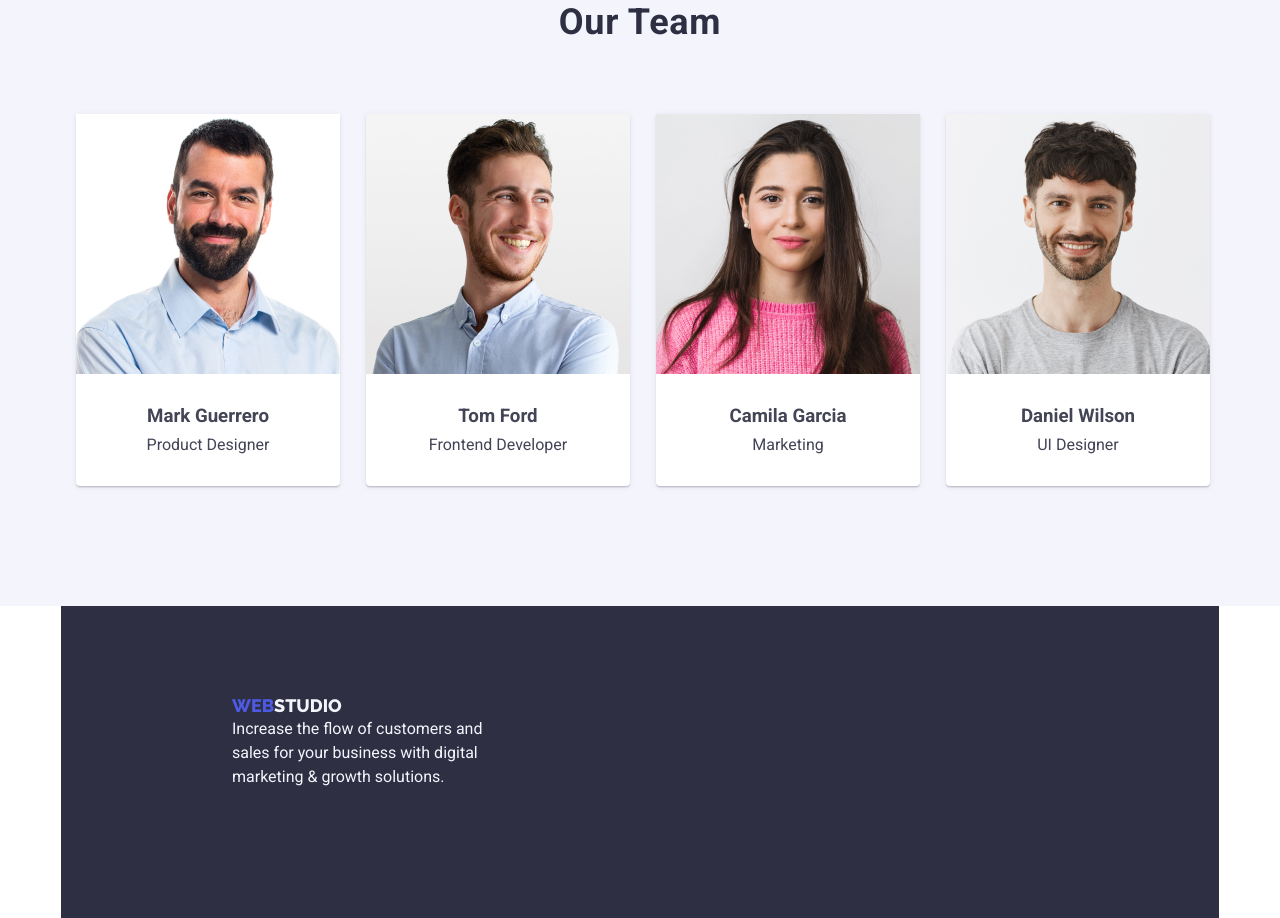
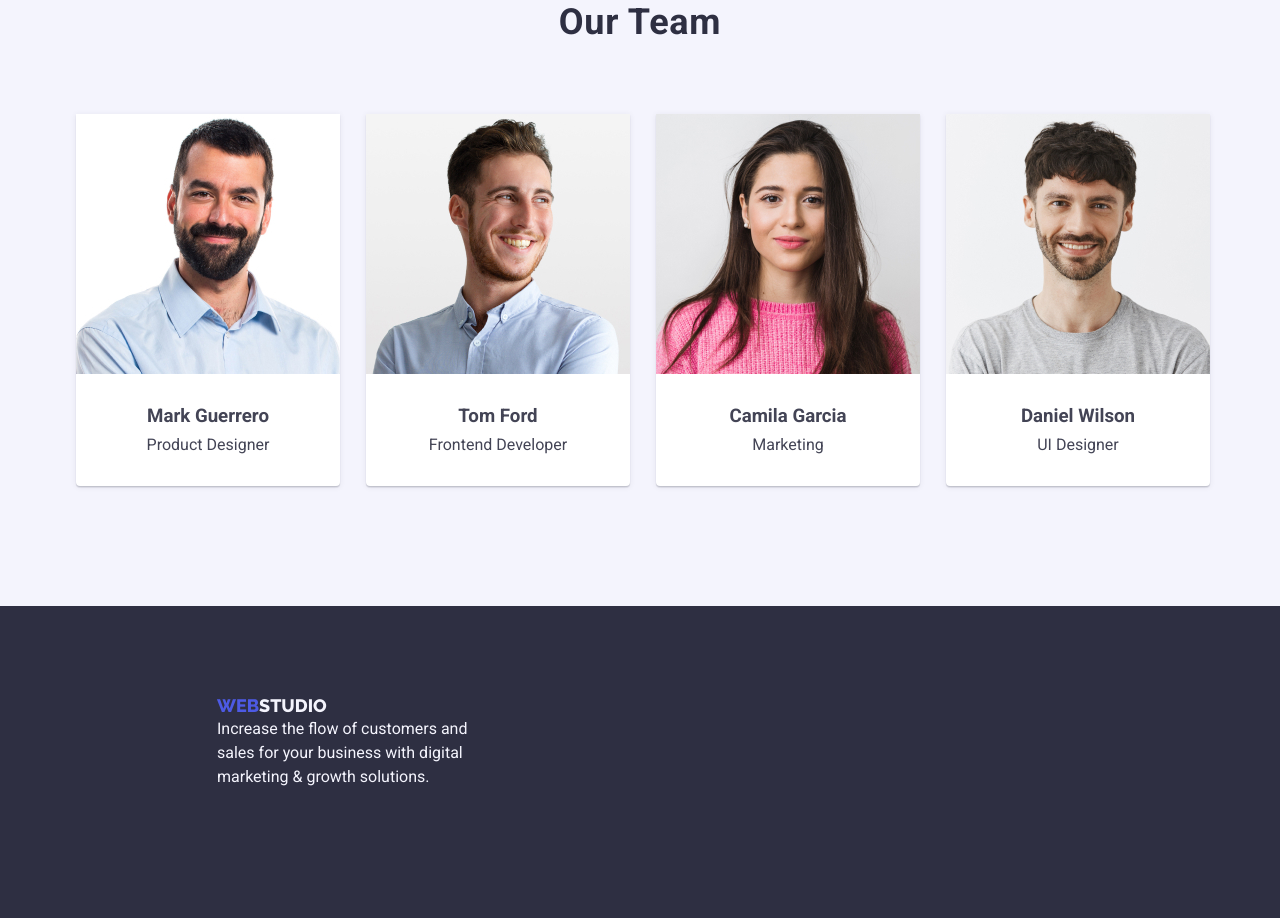
Before and after one commit to vldmrtss/goit-markup-hw-03, a plain HTML site: page index.html in a window 1280 px wide. Shown: the part 1786-2704 px from the top of the page. Drawn offline with nearby package versions, Linux system fonts and the light colour scheme.

Commit message:
css html

```diff
--- a/css/styles.css
+++ b/css/styles.css
@@ -320,7 +320,6 @@ body {
 }
 .footer {
   background-color: var(--navyblue);
-  width: 1440px;
   height: 312px;
 }
 .footer-wrapper > p {
--- a/index.html
+++ b/index.html
@@ -174,8 +174,8 @@
         </ul>
       </section>
     </main>
-    <footer class="container footer">
-      <div class="footer-wrapper">
+    <footer class="footer">
+      <div class="container footer-wrapper">
       <a class="footer-logo" href="./index.html"
         ><span class="logo-web">Web</span>Studio</a
       >
```
Also changed, not shown: portfolio.html (+2 -2 lines).
